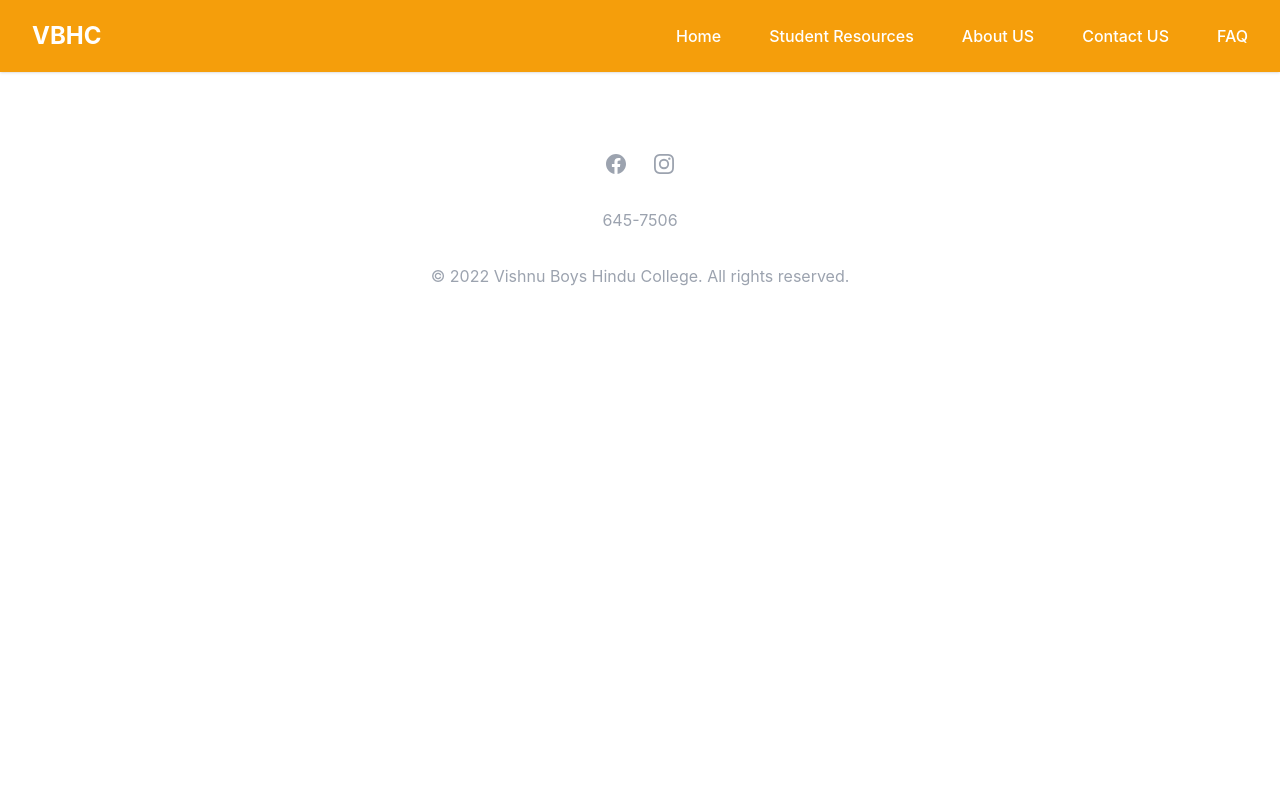
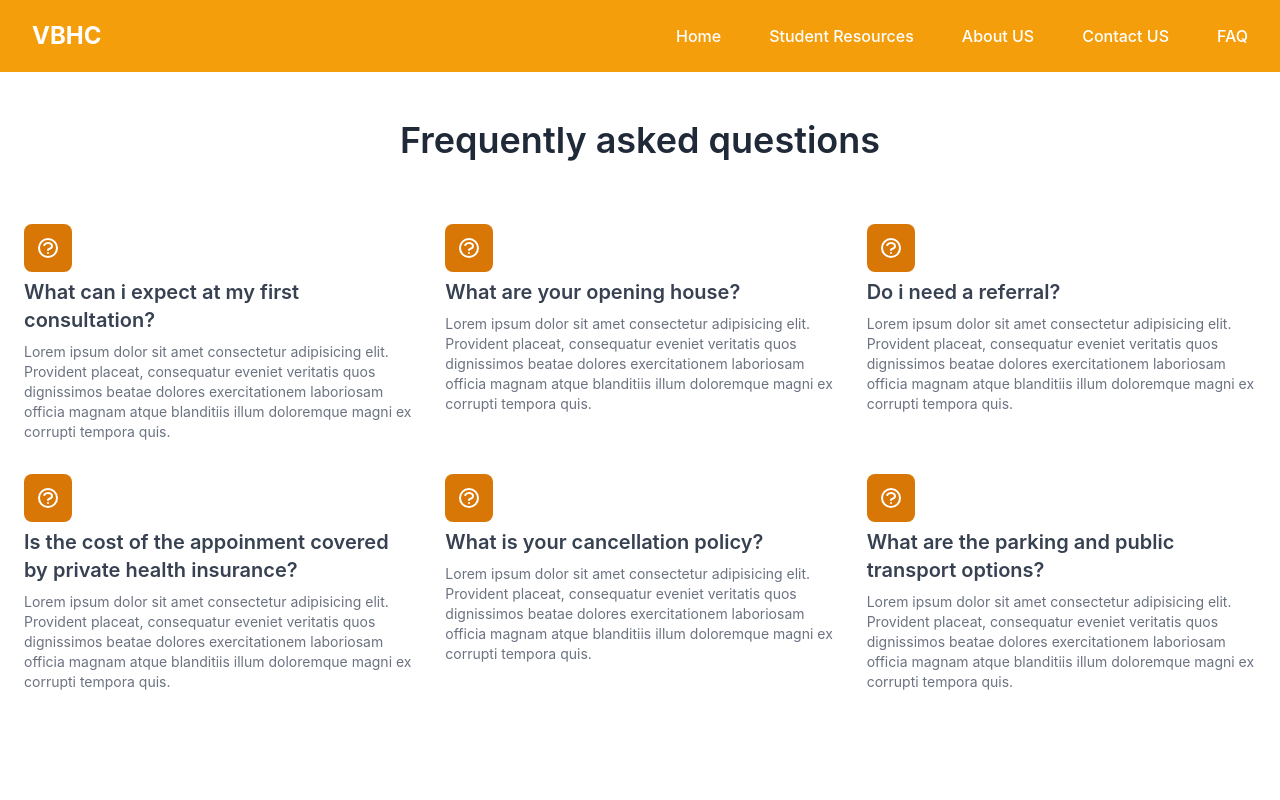
Before and after one commit to VishnuBoys/main, a React (Create React App) app: page /faq in a window 1280 px wide. Shown: the top 800 px of the page. Built offline with nearby package versions, Linux system fonts and the light colour scheme.

Commit message:
Added FAQ
Added basic design of FAQ still need to think of a better design/make changes

```diff
--- a/src/App.js
+++ b/src/App.js
@@ -7,6 +7,7 @@ import Navbar from "./components/Navbar";
 import Home from "./pages/Home"
 import Contact from "./pages/Contact"
 import Footer2 from "./components/Footer2"
+import FAQ from "./pages/FAQ"
 
 
 
@@ -20,7 +21,7 @@ function App() {
       <Navbar/>
       <Routes>
         <Route exact path='/home' element={<Home />}></Route>
-        <Route exact path='/'></Route>
+        <Route exact path='/faq' element={<FAQ/>}></Route>
         <Route exact path='/contact' element={< Contact />}></Route>
       </Routes>
       <Footer2/>
--- a/src/components/Navbar.js
+++ b/src/components/Navbar.js
@@ -76,7 +76,7 @@ export default function NavBar() {
                                 <NavLink to="/contact">Contact US</NavLink>
                             </li>
                             <li className="text-white font-medium hover:text-indigo-200">
-                                <a href="/">FAQ</a>
+                                <a href="/faq">FAQ</a>
                             </li>
 
 
--- a/src/pages/Contact.js
+++ b/src/pages/Contact.js
@@ -11,8 +11,9 @@ export default function Contact() {
 
                         <p class="max-w-xl mt-6">
                             To contact us please use the form or email us directly at: <b>vishnuboys@gmail.com</b>.
-                            Please allow 1-2 business days for a response on initial inquiries.
                         </p>
+                        <br/>
+                        <p>Please allow 1-2 business days for a response on initial inquiries.</p>
 
                         <button class="px-8 py-3 mt-6 text-sm font-medium tracking-wide text-white capitalize transition-colors duration-300 transform bg-amber-600 rounded-md hover:bg-amber-500 focus:outline-none focus:ring focus:ring-amber-400 focus:ring-opacity-50">
                             get in touch
--- /dev/null
+++ b/src/pages/FAQ.js
@@ -0,0 +1,112 @@
+export default function FAQ() {
+
+
+    return (
+
+        <section class="bg-white dark:bg-gray-900">
+        <div class="container px-6 py-12 mx-auto">
+           <h1 class="text-3xl font-semibold text-center text-gray-800 lg:text-4xl dark:text-white">Frequently asked questions</h1>
+
+            <div class="grid grid-cols-1 gap-8 mt-8 lg:mt-16 md:grid-cols-2 xl:grid-cols-3">
+                <div>
+                    <div class="inline-block p-3 text-white bg-amber-600 rounded-lg">
+                        <svg xmlns="http://www.w3.org/2000/svg" class="w-6 h-6" fill="none" viewBox="0 0 24 24" stroke="currentColor">
+                            <path stroke-linecap="round" stroke-linejoin="round" stroke-width="2" d="M8.228 9c.549-1.165 2.03-2 3.772-2 2.21 0 4 1.343 4 3 0 1.4-1.278 2.575-3.006 2.907-.542.104-.994.54-.994 1.093m0 3h.01M21 12a9 9 0 11-18 0 9 9 0 0118 0z" />
+                        </svg>
+                    </div>
+
+                    <div>
+                        <h1 class="text-xl font-semibold text-gray-700 dark:text-white">What can i expect at my first consultation?</h1>
+
+                        <p class="mt-2 text-sm text-gray-500 dark:text-gray-300">
+                            Lorem ipsum dolor sit amet consectetur adipisicing elit. Provident placeat, consequatur eveniet veritatis quos dignissimos beatae dolores exercitationem laboriosam officia magnam atque blanditiis illum doloremque magni ex corrupti tempora quis.
+                        </p>
+                    </div>
+                </div>
+
+                <div>
+                    <div class="inline-block p-3 text-white bg-amber-600 rounded-lg">
+                        <svg xmlns="http://www.w3.org/2000/svg" class="w-6 h-6" fill="none" viewBox="0 0 24 24" stroke="currentColor">
+                            <path stroke-linecap="round" stroke-linejoin="round" stroke-width="2" d="M8.228 9c.549-1.165 2.03-2 3.772-2 2.21 0 4 1.343 4 3 0 1.4-1.278 2.575-3.006 2.907-.542.104-.994.54-.994 1.093m0 3h.01M21 12a9 9 0 11-18 0 9 9 0 0118 0z" />
+                        </svg>
+                    </div>
+
+                    <div>
+                        <h1 class="text-xl font-semibold text-gray-700 dark:text-white">What are your opening house?</h1>
+
+                        <p class="mt-2 text-sm text-gray-500 dark:text-gray-300">
+                            Lorem ipsum dolor sit amet consectetur adipisicing elit. Provident placeat, consequatur eveniet veritatis quos dignissimos beatae dolores exercitationem laboriosam officia magnam atque blanditiis illum doloremque magni ex corrupti tempora quis.
+                        </p>
+                    </div>
+                </div>
+
+                <div>
+                    <div class="inline-block p-3 text-white bg-amber-600 rounded-lg">
+                        <svg xmlns="http://www.w3.org/2000/svg" class="w-6 h-6" fill="none" viewBox="0 0 24 24" stroke="currentColor">
+                            <path stroke-linecap="round" stroke-linejoin="round" stroke-width="2" d="M8.228 9c.549-1.165 2.03-2 3.772-2 2.21 0 4 1.343 4 3 0 1.4-1.278 2.575-3.006 2.907-.542.104-.994.54-.994 1.093m0 3h.01M21 12a9 9 0 11-18 0 9 9 0 0118 0z" />
+                        </svg>
+                    </div>
+
+                    <div>
+                        <h1 class="text-xl font-semibold text-gray-700 dark:text-white">Do i need a referral?</h1>
+
+                        <p class="mt-2 text-sm text-gray-500 dark:text-gray-300">
+                            Lorem ipsum dolor sit amet consectetur adipisicing elit. Provident placeat, consequatur eveniet veritatis quos dignissimos beatae dolores exercitationem laboriosam officia magnam atque blanditiis illum doloremque magni ex corrupti tempora quis.
+                        </p>
+                    </div>
+                </div>
+
+                <div>
+                    <div class="inline-block p-3 text-white bg-amber-600 rounded-lg">
+                        <svg xmlns="http://www.w3.org/2000/svg" class="w-6 h-6" fill="none" viewBox="0 0 24 24" stroke="currentColor">
+                            <path stroke-linecap="round" stroke-linejoin="round" stroke-width="2" d="M8.228 9c.549-1.165 2.03-2 3.772-2 2.21 0 4 1.343 4 3 0 1.4-1.278 2.575-3.006 2.907-.542.104-.994.54-.994 1.093m0 3h.01M21 12a9 9 0 11-18 0 9 9 0 0118 0z" />
+                        </svg>
+                    </div>
+
+                    <div>
+                        <h1 class="text-xl font-semibold text-gray-700 dark:text-white">Is the cost of the appoinment covered by private health insurance?</h1>
+
+                        <p class="mt-2 text-sm text-gray-500 dark:text-gray-300">
+                            Lorem ipsum dolor sit amet consectetur adipisicing elit. Provident placeat, consequatur eveniet veritatis quos dignissimos beatae dolores exercitationem laboriosam officia magnam atque blanditiis illum doloremque magni ex corrupti tempora quis.
+                        </p>
+                    </div>
+                </div>
+
+                <div>
+                    <div class="inline-block p-3 text-white bg-amber-600 rounded-lg">
+                        <svg xmlns="http://www.w3.org/2000/svg" class="w-6 h-6" fill="none" viewBox="0 0 24 24" stroke="currentColor">
+                            <path stroke-linecap="round" stroke-linejoin="round" stroke-width="2" d="M8.228 9c.549-1.165 2.03-2 3.772-2 2.21 0 4 1.343 4 3 0 1.4-1.278 2.575-3.006 2.907-.542.104-.994.54-.994 1.093m0 3h.01M21 12a9 9 0 11-18 0 9 9 0 0118 0z" />
+                        </svg>
+                    </div>
+
+                    <div>
+                        <h1 class="text-xl font-semibold text-gray-700 dark:text-white">What is your cancellation policy?</h1>
+
+                        <p class="mt-2 text-sm text-gray-500 dark:text-gray-300">
+                            Lorem ipsum dolor sit amet consectetur adipisicing elit. Provident placeat, consequatur eveniet veritatis quos dignissimos beatae dolores exercitationem laboriosam officia magnam atque blanditiis illum doloremque magni ex corrupti tempora quis.
+                        </p>
+                    </div>
+                </div>
+
+                <div>
+                    <div class="inline-block p-3 text-white bg-amber-600 rounded-lg">
+                        <svg xmlns="http://www.w3.org/2000/svg" class="w-6 h-6" fill="none" viewBox="0 0 24 24" stroke="currentColor">
+                            <path stroke-linecap="round" stroke-linejoin="round" stroke-width="2" d="M8.228 9c.549-1.165 2.03-2 3.772-2 2.21 0 4 1.343 4 3 0 1.4-1.278 2.575-3.006 2.907-.542.104-.994.54-.994 1.093m0 3h.01M21 12a9 9 0 11-18 0 9 9 0 0118 0z" />
+                        </svg>
+                    </div>
+
+                    <div>
+                        <h1 class="text-xl font-semibold text-gray-700 dark:text-white">What are the parking and public transport options?</h1>
+
+                        <p class="mt-2 text-sm text-gray-500 dark:text-gray-300">
+                            Lorem ipsum dolor sit amet consectetur adipisicing elit. Provident placeat, consequatur eveniet veritatis quos dignissimos beatae dolores exercitationem laboriosam officia magnam atque blanditiis illum doloremque magni ex corrupti tempora quis.
+                        </p>
+                    </div>
+                </div>
+            </div>
+        </div>
+    </section>
+    )
+
+
+}
```
